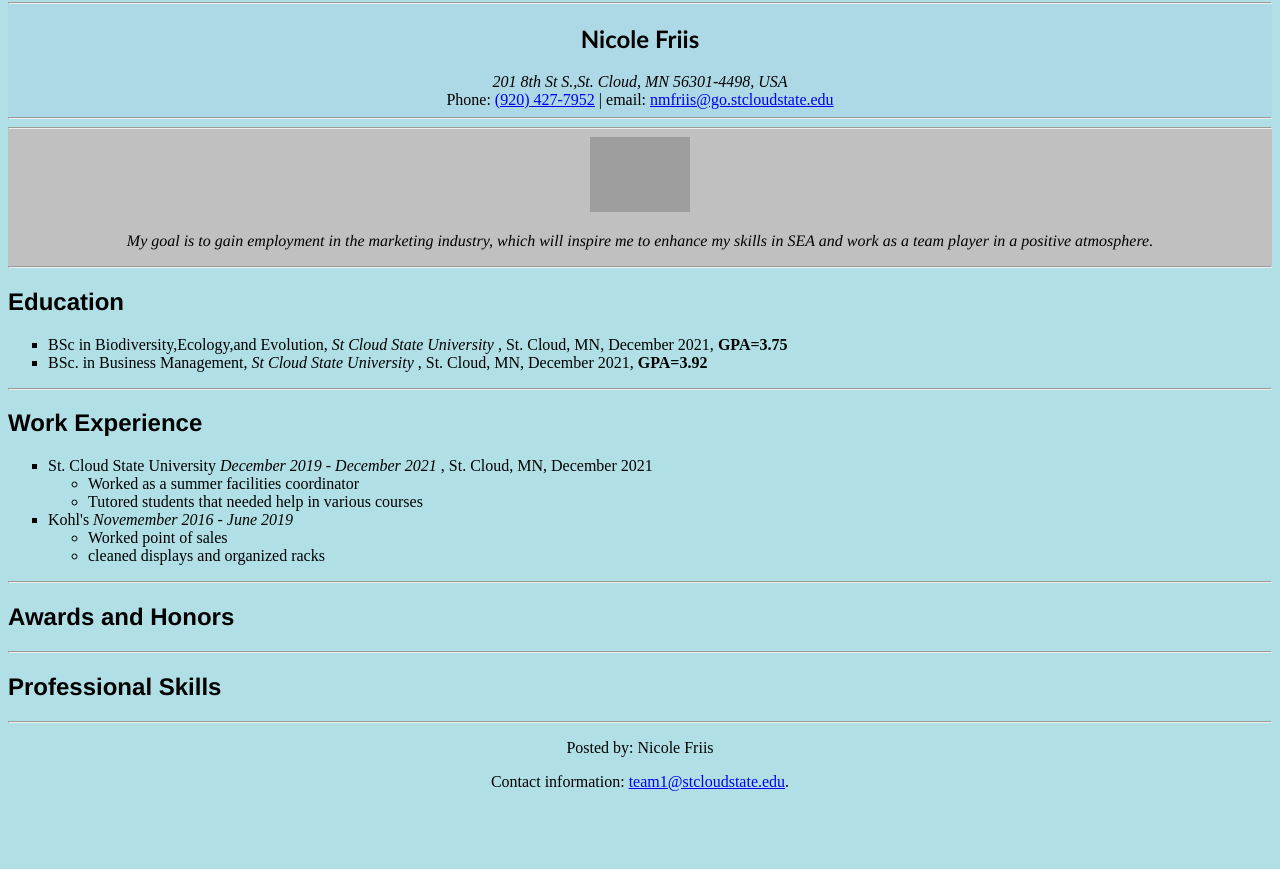
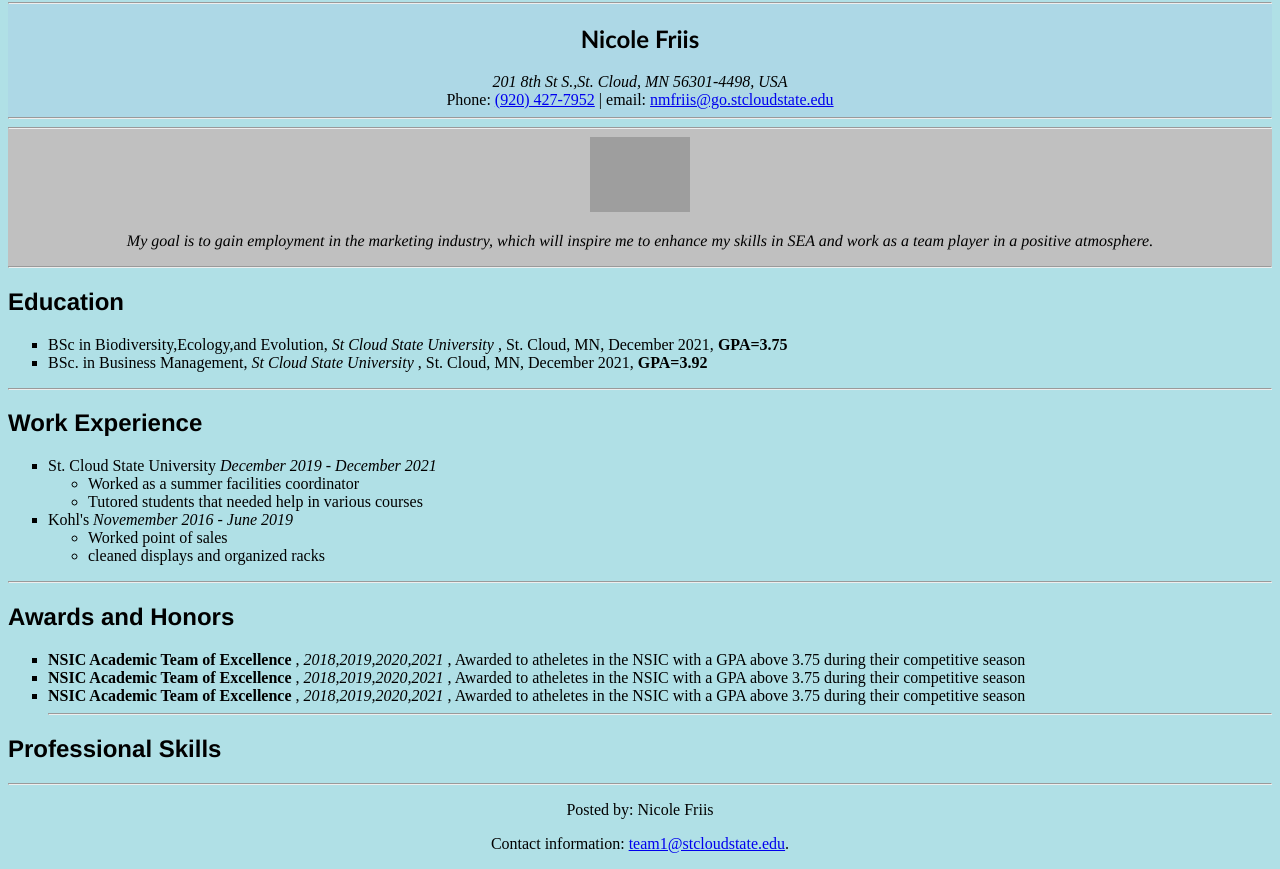
Before and after one commit to nmfriis/nmfriis.github.io, a plain HTML site: page index.html in a window 1280 px wide. Shown: the part 80-949 px from the top of the page. Before the commit the page ends 887 px from the top, so only its background shows below. Drawn offline with Linux system fonts and the light colour scheme; grey boxes are pictures that could not be loaded.

Commit message:
Update index.html

```diff
--- a/index.html
+++ b/index.html
@@ -43,7 +43,7 @@
 				<div align="left">
 				<h2 style="font-family:Helvetica;"> Work Experience </h2>
 				<ul style="list-style-type:square;">
-					<li> St. Cloud State University <i> December 2019 - December 2021 </i>, St. Cloud, MN, December 2021</li>
+					<li> St. Cloud State University <i> December 2019 - December 2021 </i></li>
 					<ul>
 						<li>Worked as a summer facilities coordinator</li>
 						<li>Tutored students that needed help in various courses</li>
@@ -61,6 +61,11 @@
 
 			<div align="left">
 				<h2 style="font-family:Helvetica;"> Awards and Honors </h2>
+				<ul style="list-style-type:square">
+					<li><b> NSIC Academic Team of Excellence </b>, <i> 2018,2019,2020,2021 </i>, Awarded to atheletes in the NSIC with a GPA above 3.75 during their competitive season </li>
+					<li><b> NSIC Academic Team of Excellence </b>, <i> 2018,2019,2020,2021 </i>, Awarded to atheletes in the NSIC with a GPA above 3.75 during their competitive season </li>
+					<li><b> NSIC Academic Team of Excellence </b>, <i> 2018,2019,2020,2021 </i>, Awarded to atheletes in the NSIC with a GPA above 3.75 during their competitive season </li>
+
 						<hr>
 			</div>
 			<div align="left">
```
